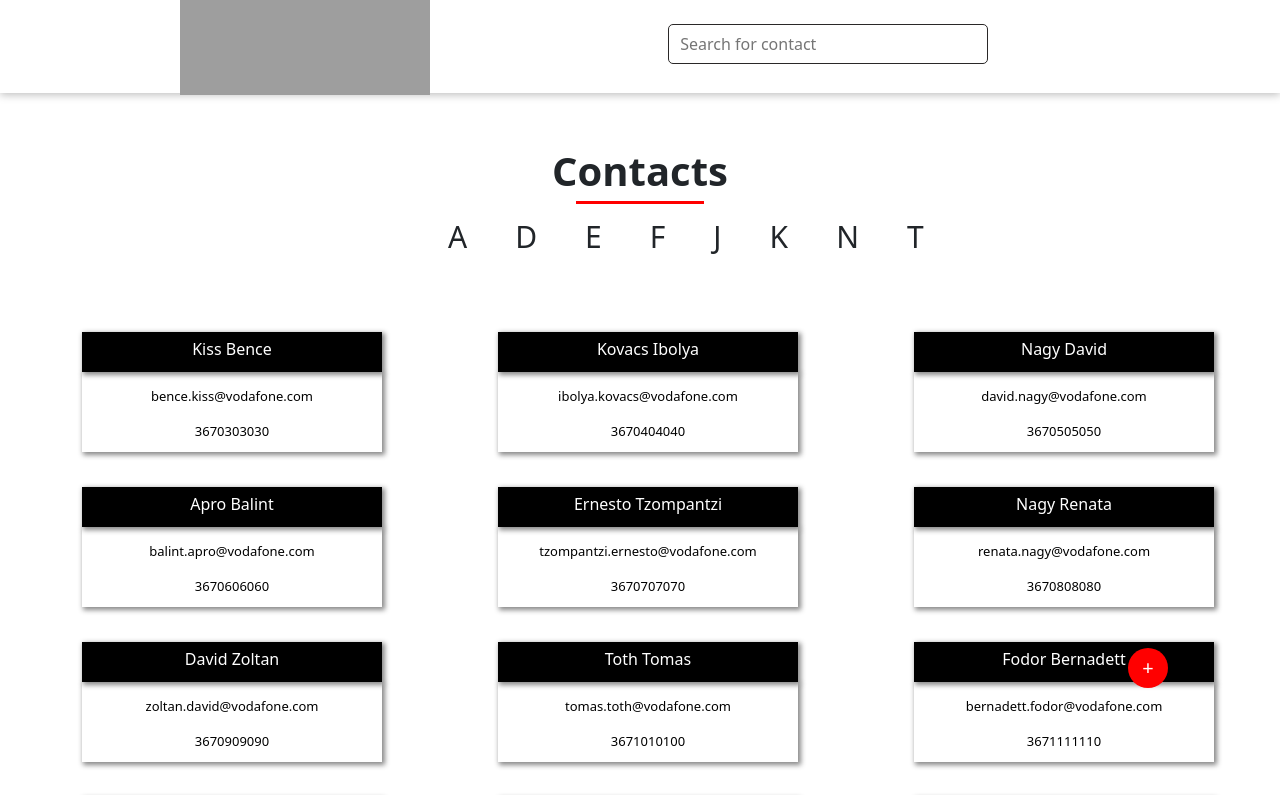
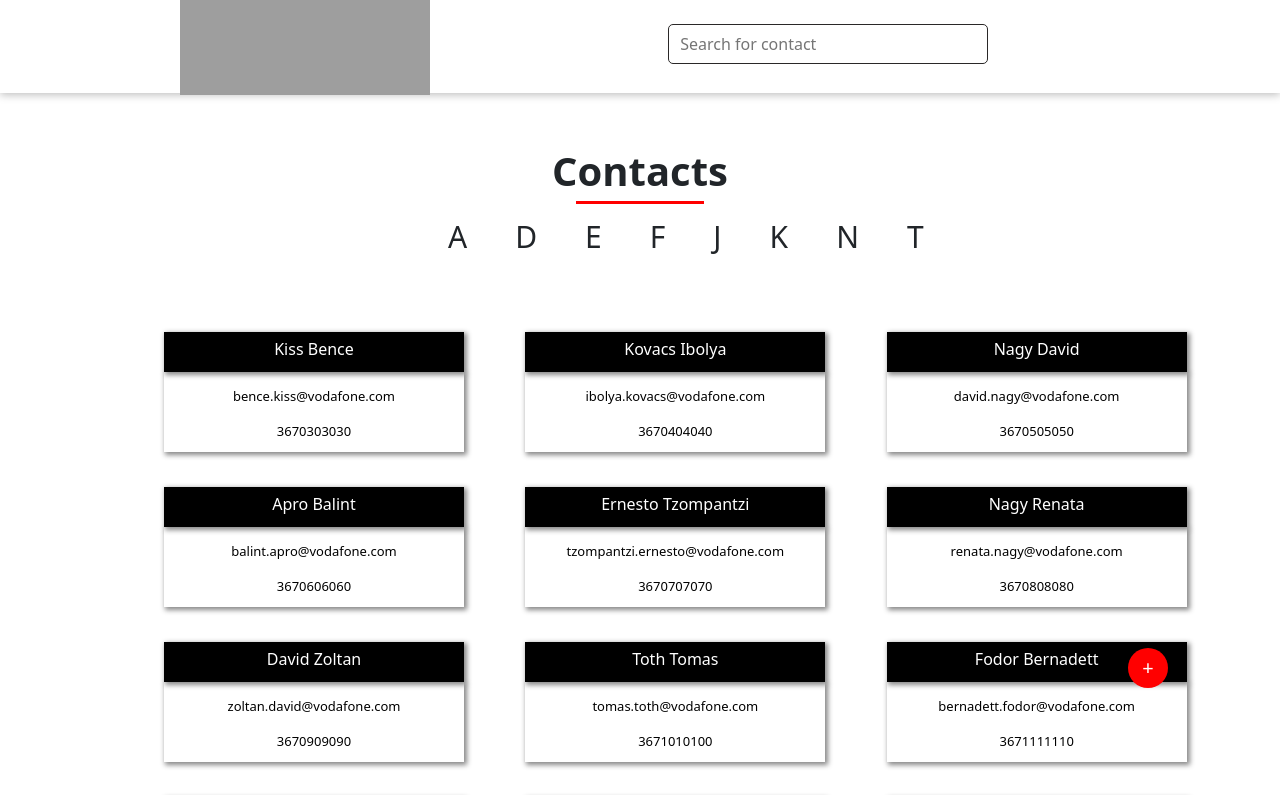
Before and after one commit to Ernesto-Tz/Contacts-Application-React, a React (Create React App) app in the folder First-version/: page / in a window 1280 px wide. Shown: the top 795 px of the page. Built offline with nearby package versions, Linux system fonts and the light colour scheme; grey boxes are pictures that could not be loaded.

Commit message:
FIX: Styling on main/contacts list

```diff
--- a/First-version/src/Contacts/ContactItem.js
+++ b/First-version/src/Contacts/ContactItem.js
@@ -13,7 +13,7 @@ const ContactItem = (props) => {
 
   return (
     props.contact.showing && (
-      <div className={`col-lg-4 col-md-6 ${classes.contact}`}>
+      <li className={`col-lg-4 col-md-6 ${classes.contact}`}>
         <div className={classes["contact-name"]} onClick={contactViewHandler}>
           {props.contact.name}
         </div>
@@ -21,7 +21,7 @@ const ContactItem = (props) => {
           <p>{props.contact.email}</p>
           <p>{props.contact.phone}</p>
         </div>
-      </div>
+      </li>
     )
   );
 };
--- a/First-version/src/Contacts/ContactsList.js
+++ b/First-version/src/Contacts/ContactsList.js
@@ -22,7 +22,7 @@ const ContactsList = (props) => {
 
   return (
     <div className={`${classes.container}`}>
-      <div className={`${classes.contacts}`}>
+      <div className={`${classes.contacts} container`}>
         {list}
       </div>
     </div>
--- a/First-version/src/index.css
+++ b/First-version/src/index.css
@@ -12,3 +12,7 @@ body {
   margin: 0;
   background-color: #fff;
 }
+
+main {
+  min-height: 100vh;
+}
```
